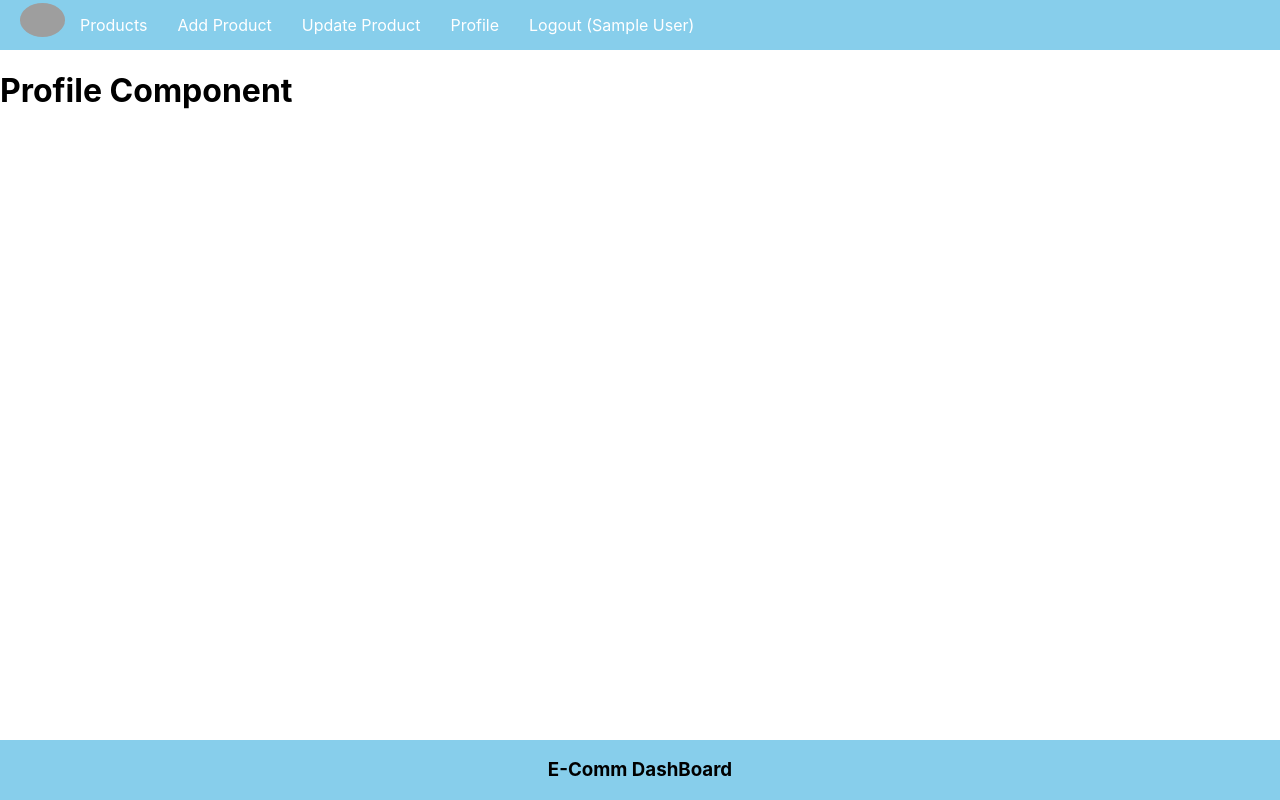
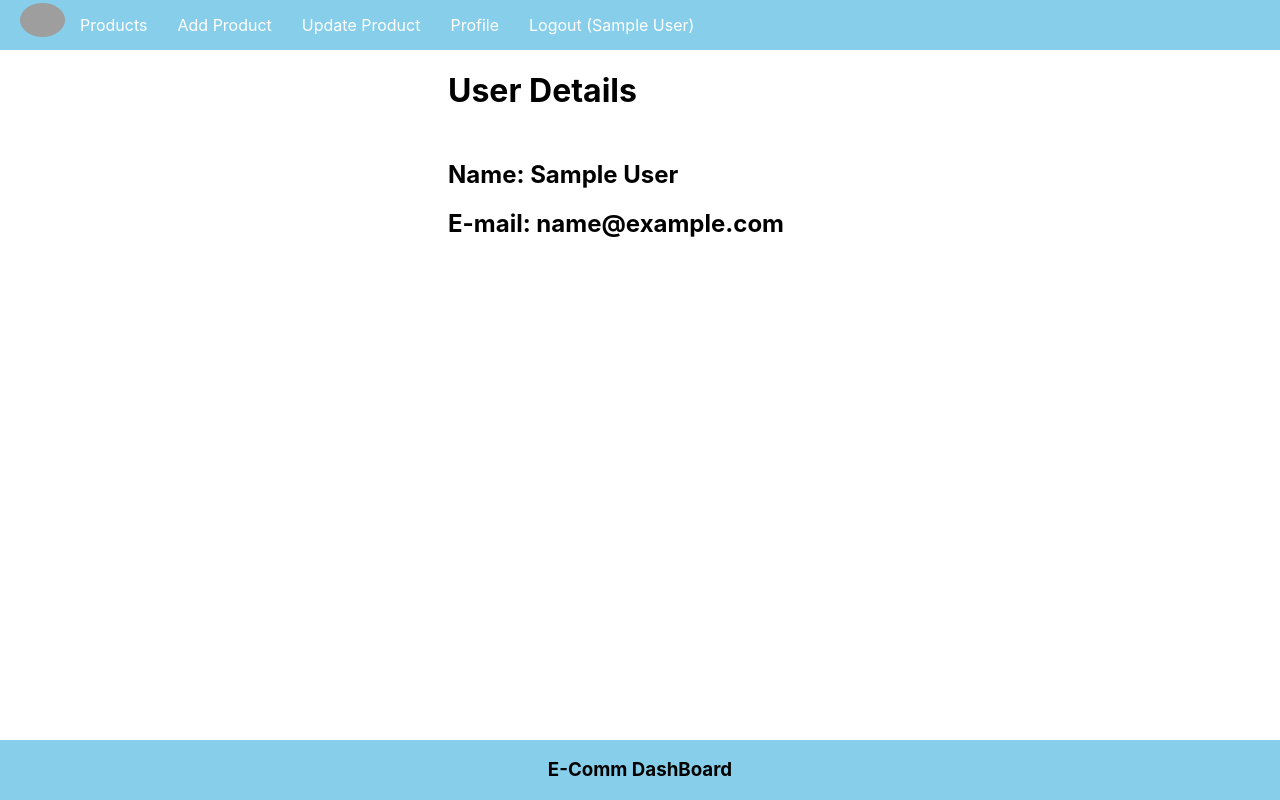
Before and after one commit to KD278/E-Comm_FrontEnd, a React (Create React App) app: page /profile in a window 1280 px wide. Built offline with nearby package versions, Linux system fonts and the light colour scheme; sample sign-in values are in the browser's storage; grey boxes are pictures that could not be loaded.

Commit message:
profile page added

```diff
--- a/src/App.css
+++ b/src/App.css
@@ -25,6 +25,7 @@
 }
 
 .register,
+.profile,
 .product {
   margin-left: 30%;
 }
--- a/src/App.js
+++ b/src/App.js
@@ -8,6 +8,7 @@ import Login from "./components/Login";
 import AppProduct from "./components/AddProduct";
 import ProductList from "./components/ProductList";
 import UpdateProduct from "./components/UpdateProduct";
+import Profile from "./components/Profile";
 
 const App = () => {
   return (
@@ -27,7 +28,15 @@ const App = () => {
               }
             ></Route>
             <Route path="/logout" element={<h1>Logout Component</h1>}></Route>
-            <Route path="/profile" element={<h1>Profile Component</h1>}></Route>
+            <Route
+              path="/update"
+              element={
+                <h2 className="product">
+                  Please select the product from products list
+                </h2>
+              }
+            ></Route>
+            <Route path="/profile" element={<Profile />}></Route>
           </Route>
           <Route path="/signup" element={<SignUp />}></Route>
           <Route path="/login" element={<Login />}></Route>
--- a/src/components/ProductList.js
+++ b/src/components/ProductList.js
@@ -2,7 +2,7 @@ import React, { useEffect, useState } from "react";
 import { Link } from "react-router-dom";
 
 const ProductList = () => {
-  const [products, setProducts] = useState([""]);
+  const [products, setProducts] = useState(["Loading..."]);
   useEffect(() => {
     getProducts();
   }, []);
@@ -50,7 +50,9 @@ const ProductList = () => {
         }/${key}`,
         {
           headers: {
-            authorization: `bearer ${JSON.parse(localStorage.getItem("token"))}`,
+            authorization: `bearer ${JSON.parse(
+              localStorage.getItem("token")
+            )}`,
           },
         }
       );
@@ -64,9 +66,15 @@ const ProductList = () => {
       getProducts();
     }
   };
-  return products.result !== "No Products Found" ? (
+  return (
     <div className="product-list">
-      <h3>Product List</h3>
+      <h2>Products List</h2>
+      {products[0] === "Loading..." ? (
+        <h2 className="product-list">Loading...</h2>
+      ) : products.result === "No Products Found" ? (
+        <h2 className="product-list">No product available</h2>
+      ) : (
+        <div>
           <input
             type="text"
             className="search-box"
@@ -75,7 +83,6 @@ const ProductList = () => {
               searchHandle(e.target.value);
             }}
           ></input>
-
           <ul>
             <li>Sr.No</li>
             <li>Name</li>
@@ -115,11 +122,11 @@ const ProductList = () => {
               );
             })
           ) : (
-        <h1>No Result Found</h1>
+            <h2>No Result Found</h2>
           )}
         </div>
-  ) : (
-    <h3 className="product-list">No Product Available</h3>
+      )}
+    </div>
   );
 };
 
--- /dev/null
+++ b/src/components/Profile.js
@@ -0,0 +1,19 @@
+import React from "react";
+
+const Profile = () => {
+  const auth = localStorage.getItem("user");
+  const name = JSON.parse(auth).name;
+  const email = JSON.parse(auth).email;
+
+  return (
+    <div style={{ marginLeft: "35%" }}>
+      <h1>User Details</h1>
+      <div style={{ marginTop: "50px" }}>
+        <h2>{`Name:   ${name}`}</h2>
+        <h2>{`E-mail:   ${email}`}</h2>
+      </div>
+    </div>
+  );
+};
+
+export default Profile;
```
Lines whose indentation alone changed are shown as unchanged.
